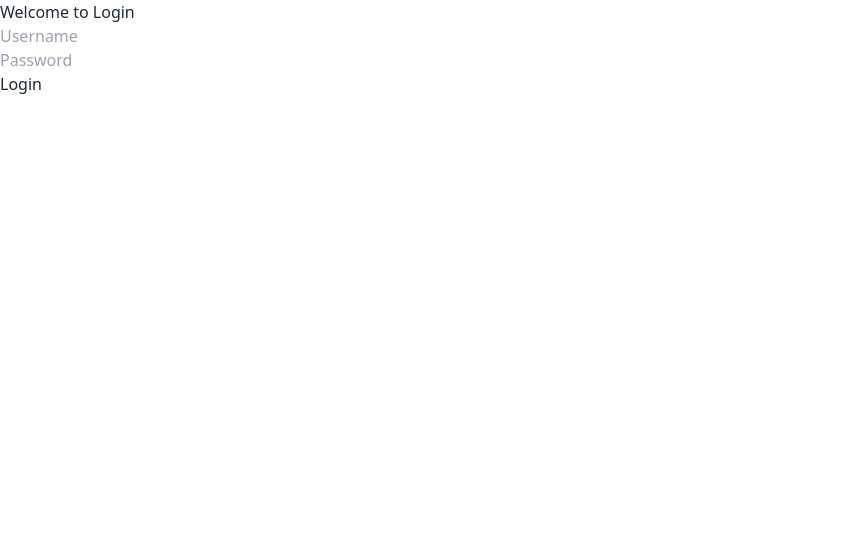
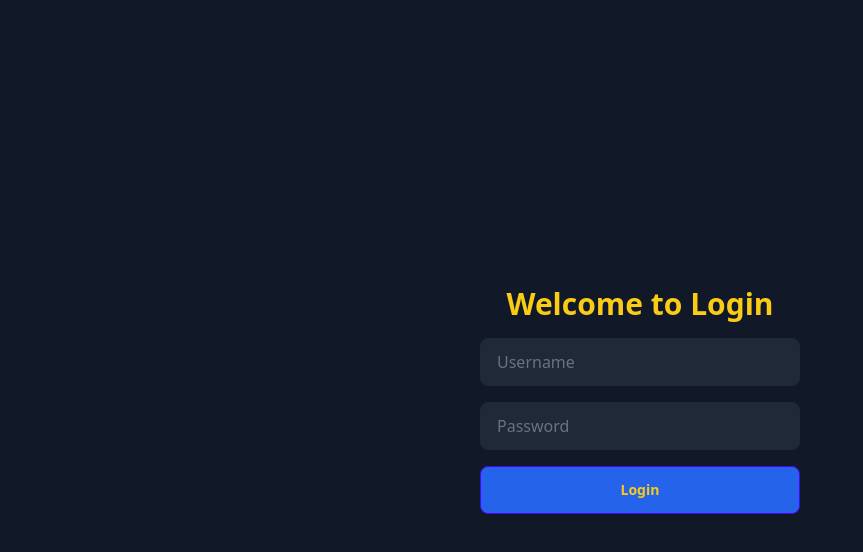
Before and after one commit to MadsFM/Astral_Odyssey, a React (Vite) app in the folder Client/: page / in a window 1280 px wide. Shown: the top 552 px of the page, without its empty margins (0-863 px from the left). Built offline with nearby package versions, Linux system fonts and the light colour scheme.

Commit message:
made styling on login component

```diff
--- a/Client/src/Components/LoginComponent.tsx
+++ b/Client/src/Components/LoginComponent.tsx
@@ -7,6 +7,8 @@ function LoginComponent() {
     const [username, setUsername] = useState("");
     const [password, setPassword] = useState("");
     const [error, setError] = useState("");
+
+
 
     const handleLogin = async () => {
         try {
@@ -24,27 +26,32 @@ function LoginComponent() {
     };
 
     return (
-        <>
-            <h2>Welcome to Login</h2>
-            <div>
+        <div className="flex flex-col items-center justify-center h-screen bg-gray-900 text-yellow-400">
+            <h2 className="text-3xl mb-4 font-bold">Welcome to Login</h2>
+            <div className="w-80 space-y-4">
                 <input
                     type="text"
                     placeholder="Username"
                     value={username}
                     onChange={(e) => setUsername(e.target.value)}
+                    className="input input-bordered w-full bg-gray-800 text-yellow-400 placeholder-gray-500 focus:outline-none focus:ring-2 focus:ring-yellow-500"
                 />
-            </div>
-            <div>
                 <input
                     type="password"
                     placeholder="Password"
                     value={password}
                     onChange={(e) => setPassword(e.target.value)}
+                    className="input input-bordered w-full bg-gray-800 text-yellow-400 placeholder-gray-500 focus:outline-none focus:ring-2 focus:ring-yellow-500"
                 />
+                <button
+                    onClick={handleLogin}
+                    className="btn btn-primary w-full bg-blue-600 text-yellow-400 hover:bg-green-500 hover:text-gray-900 transition-colors duration-300 font-bold"
+                >
+                    Login
+                </button>
+                {error && <p className="text-red-500 mt-2">{error}</p>}
             </div>
-            <button onClick={handleLogin}>Login</button>
-            {error && <p style={{ color: 'red' }}>{error}</p>}
-        </>
+        </div>
     );
 }
 
```
